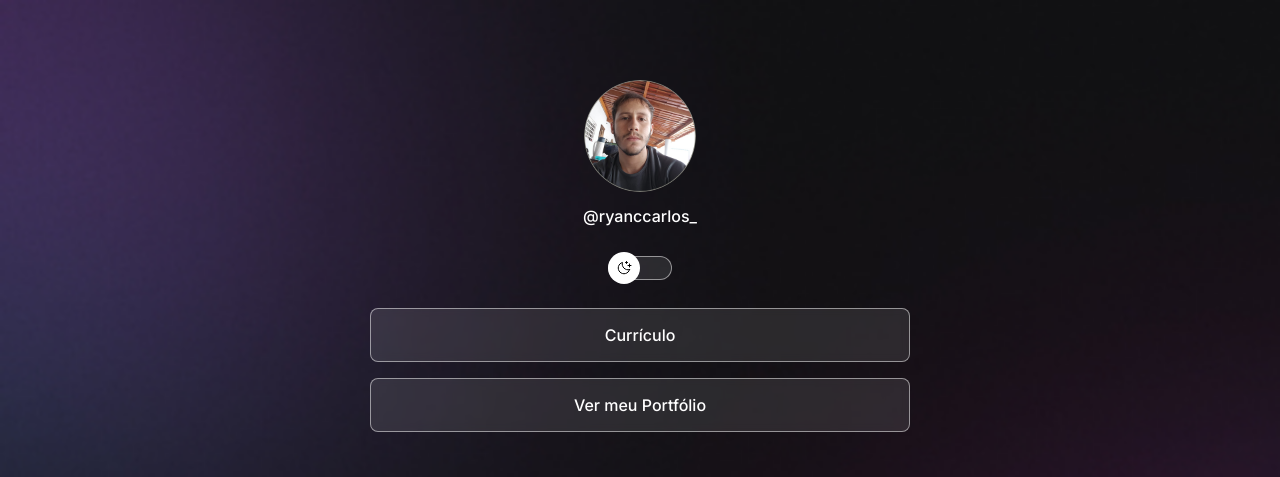
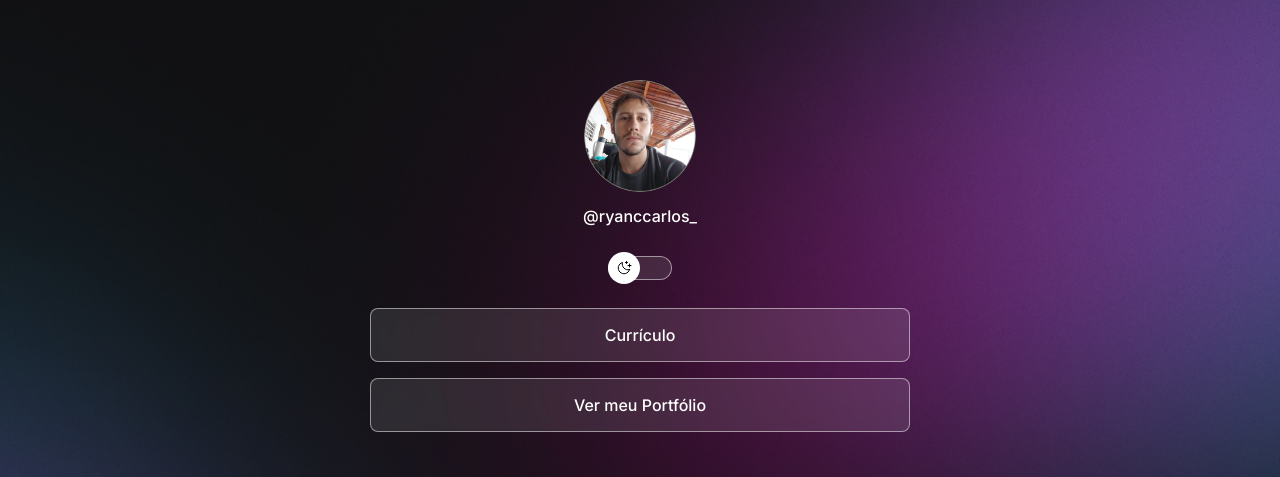
Before and after one commit to ryancarlosferreira/meus-links, a plain HTML site: page index.html in a window 1280 px wide. Shown: the top 477 px of the page. Drawn offline with nearby package versions, Linux system fonts and the light colour scheme.

Commit message:
change background based on media queries

```diff
--- a/style.css
+++ b/style.css
@@ -27,6 +27,7 @@
 
 body{
   background: var(--bg-url) no-repeat top center/cover;
+  height: 100vh;
 }
 
 body * {
@@ -161,3 +162,16 @@ footer {
   text-align: center;
   font-size: 14px;
 }
+
+/* media queries */
+/* elas só funcionam se tiver esta linha no html: */
+/* <meta name="viewport" content="width=device-width, initial-scale=1.0"> */
+@media (min-width: 700px){
+  :root{
+    --bg-url: url(./assets/bg-desktop.jpg)
+  }
+
+  .light{
+    --bg-url: url(./assets/bg-desktop-light.jpg)
+  }
+}
```
